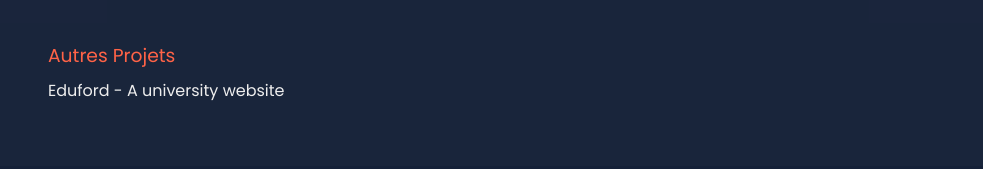
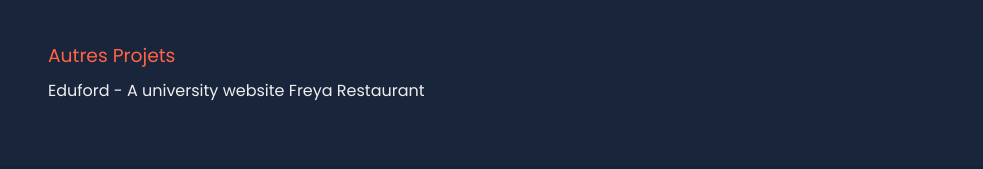
Before and after one commit to samarceldjo/portfolio, a plain HTML site: page index.html in a window 1280 px wide. Shown: the part 3280-3449 px from the top of the page, without its empty margins (148-1131 px from the left). Drawn offline with Linux system fonts and the light colour scheme.

Commit message:
A commit for new project

```diff
--- a/index.html
+++ b/index.html
@@ -293,7 +293,7 @@
               </a>
             </li>
             <li>
-              <a href="https://samarceldjo.github.io/freya_restaurant/index.html" target="_blank"></a>
+              <a href="https://samarceldjo.github.io/freya_restaurant/index.html" target="_blank">Freya Restaurant</a>
             </li>
           </ul>
         </div>
```
